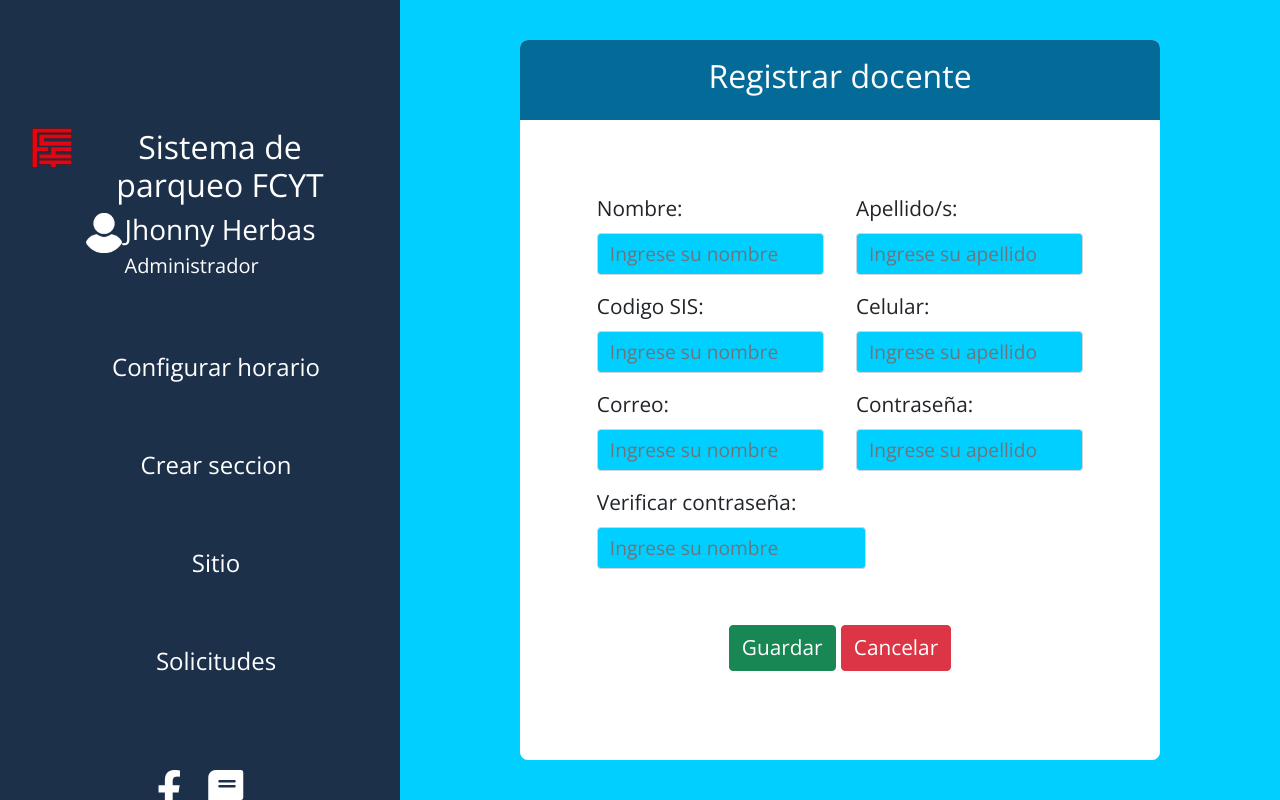
After one commit to JhonnyHerbas/SistemaParqueo, a PHP site: page /App/views/registrarCliente.php in a window 1280 px wide. The commit adds this page. Run offline with PHP 8.4, Linux system fonts and the light colour scheme.

Commit message:
Registrar cliente

```diff
--- /dev/null
+++ b/App/views/registrarCliente.php
@@ -0,0 +1,139 @@
+<!DOCTYPE html>
+<html lang="en">
+
+<?php
+
+$title = "Realizar solicitud";
+include('templates/head.php');
+include('../models/funcionSolicitud.php');
+?>
+
+<body>
+    <?php
+
+    $user = "Jhonny Herbas";
+    $role = "Administrador";
+
+    include('templates/header.php');
+    ?>
+
+    <!-- Aqui vendra toda la interfaz que se necesita para la visualizacion -->
+    <main>
+        <?php
+
+        $title = "Registrar docente";
+        $action = "";
+        $metodo = "POST";
+        include('templates/iniForm.php');
+        ?>
+
+        <div class="overflow-registro">
+            <div class="columnas">
+                <div class="izquierda">
+                    <!-- Input del nombre -->
+                    <div class="mb-3">
+                        <label for="validationCustom01" class="form-label">Nombre:</label>
+                        <input type="text" name="titulo-solicitud" class="form-control" id="validationCustom01"
+                            pattern="^[a-zA-Z0-9\s]*$" autocomplete="off" spellcheck="false" minlength="5"
+                            maxlength="30" placeholder="Ingrese su nombre" required>
+                        <div class="invalid-feedback">
+                            Por favor, ingrese un nombre válido.
+                        </div>
+                    </div>
+                </div>
+                <div class="derecha">
+                    <div class="mb-3">
+                        <label for="validationCustom02" class="form-label">Apellido/s:</label>
+                        <input type="text" name="titulo-solicitud" class="form-control" id="validationCustom02"
+                            pattern="^[a-zA-Z0-9\s]*$" autocomplete="off" spellcheck="false" minlength="5"
+                            maxlength="30" placeholder="Ingrese su apellido" required>
+                        <div class="invalid-feedback">
+                            Por favor, ingrese un apellido válido.
+                        </div>
+                    </div>
+                </div>
+            </div>
+            <div class="columnas">
+                <div class="izquierda">
+                    <!-- Input del nombre -->
+                    <div class="mb-3">
+                        <label for="validationCustom03" class="form-label">Codigo SIS:</label>
+                        <input type="text" name="titulo-solicitud" class="form-control" id="validationCustom03"
+                            pattern="^[a-zA-Z0-9\s]*$" autocomplete="off" spellcheck="false" minlength="5"
+                            maxlength="30" placeholder="Ingrese su nombre" required>
+                        <div class="invalid-feedback">
+                            Por favor, ingrese un codigo válido.
+                        </div>
+                    </div>
+                </div>
+                <div class="derecha">
+                    <div class="mb-3">
+                        <label for="validationCustom04" class="form-label">Celular:</label>
+                        <input type="text" name="titulo-solicitud" class="form-control" id="validationCustom04"
+                            pattern="^[a-zA-Z0-9\s]*$" autocomplete="off" spellcheck="false" minlength="5"
+                            maxlength="30" placeholder="Ingrese su apellido" required>
+                        <div class="invalid-feedback">
+                            Por favor, ingrese un numero válido.
+                        </div>
+                    </div>
+                </div>
+            </div>
+            <div class="columnas">
+                <div class="izquierda">
+                    <!-- Input del nombre -->
+                    <div class="mb-3">
+                        <label for="validationCustom05" class="form-label">Correo:</label>
+                        <input type="text" name="titulo-solicitud" class="form-control" id="validationCustom05"
+                            pattern="^[a-zA-Z0-9\s]*$" autocomplete="off" spellcheck="false" minlength="5"
+                            maxlength="30" placeholder="Ingrese su nombre" required>
+                        <div class="invalid-feedback">
+                            Por favor, ingrese un correo válido.
+                        </div>
+                    </div>
+                </div>
+                <div class="derecha">
+                    <div class="mb-3">
+                        <label for="validationCustom06" class="form-label">Contraseña:</label>
+                        <input type="password" name="titulo-solicitud" class="form-control" id="validationCustom06"
+                            pattern="^[a-zA-Z0-9\s]*$" autocomplete="off" spellcheck="false" minlength="5"
+                            maxlength="30" placeholder="Ingrese su apellido" required>
+                        <div class="invalid-feedback">
+                            Por favor, ingrese una contraseña válida.
+                        </div>
+                    </div>
+                </div>
+            </div>
+            <div class="columnas">
+                <div class="izquierda">
+                    <!-- Input de verificar contraseña -->
+                    <div class="mb-3">
+                        <label for="validationCustom07" class="form-label">Verificar contraseña:</label>
+                        <input type="password" name="titulo-solicitud" class="form-control" id="validationCustom07"
+                            pattern="^[a-zA-Z0-9\s]*$" autocomplete="off" spellcheck="false" minlength="5"
+                            maxlength="30" placeholder="Ingrese su nombre" required>
+                        <div class="invalid-feedback">
+                            Por favor, ingrese una contraseña válida.
+                        </div>
+                    </div>
+                </div>
+            </div>
+        </div>
+        <?php
+        $success = "Guardar";
+        $danger = "Cancelar";
+        include('templates/buttonsForms.php');
+
+        include('templates/finForm.php');
+        ?>
+    </main>
+
+
+    <?php
+
+    include('templates/scripts.php');
+
+    ?>
+    <script src="/SistemaParqueo/public/js/validacion.js"></script>
+</body>
+
+</html>
--- /dev/null
+++ b/App/views/templates/buttonsForms.php
@@ -0,0 +1,4 @@
+<div class="button-container">
+    <button class="btn btn-success" id="submitButton" data-toggle="modal" data-target="#exampleModal"><?php echo $success; ?></button>
+    <button class="btn btn-danger" type="reset"><?php echo $danger; ?></button>
+</div>
--- /dev/null
+++ b/App/views/templates/finForm.php
@@ -0,0 +1,3 @@
+</form>
+</div>
+</div>
--- /dev/null
+++ b/App/views/templates/iniForm.php
@@ -0,0 +1,8 @@
+<div class="form-container">
+    <div class="header-container">
+        <h2 class="title-form">
+            <?php echo $title; ?>
+        </h2>
+    </div>
+    <div class="card-body">
+        <form id="myForm" class="row g-3 needs-validation" novalidate action="<?php echo $action; ?>" method="post">
--- a/public/css/style.css
+++ b/public/css/style.css
@@ -9,12 +9,15 @@ html {
     scroll-behavior: smooth;
 }
 
-body{
+body {
     background: #00cfff;
     padding-left: 25rem;
 }
 
 main {
+    display: flex;
+    justify-content: center;
+    align-items: center;
     background-color: #00cfff;
     min-height: 100vh;
 }
@@ -29,9 +32,11 @@ main {
     height: 5vh;
 }
 
-header{
+header {
     position: fixed;
-    top: 0; left: 0; bottom: 0;
+    top: 0;
+    left: 0;
+    bottom: 0;
     background: #1C304A;
     display: flex;
     align-items: center;
@@ -57,7 +62,7 @@ ul {
     list-style: none;
 }
 
-header .navbar a{
+header .navbar a {
     display: block;
     color: #ffffff;
     margin: 3rem 0;
@@ -65,25 +70,26 @@ header .navbar a{
     font-size: 1.5rem;
 }
 
-header .navbar a:hover{
+header .navbar a:hover {
     letter-spacing: .2rem;
     color: #00cfff;
 }
 
-header .redes_sociales a:hover{
+header .redes_sociales a:hover {
     color: #00cfff;
 }
 
-header .redes_sociales a{
+header .redes_sociales a {
     font-size: 2.5rem;
     color: #ffffff;
     margin: 0.7rem;
     text-decoration: none;
 }
 
-#menu-bars{
+#menu-bars {
     position: fixed;
-    top: 1rem;right: 1rem;
+    top: 1rem;
+    right: 1rem;
     z-index: 10000;
     background: #1C304A;
     color: #ffffff;
@@ -155,7 +161,7 @@ header .redes_sociales a{
     min-height: 100vh;
 }
 
-.visual{
+.visual {
     margin-top: 3%;
     margin-left: 5%;
     height: 85vh;
@@ -205,12 +211,13 @@ header .redes_sociales a{
     display: flex;
     justify-content: right;
 }
+
 /*Visualizar solicitudes*/
-.container-solicitud{
+.container-solicitud {
     margin-top: 5%;
 }
 
-.titulo-acordion{
+.titulo-acordion {
     background-color: #046b99;
     color: #ffffff;
 }
@@ -219,47 +226,55 @@ header .redes_sociales a{
     background-color: #046b99;
     color: #ffffff;
 }
+
 /*realizar solicitud*/
-.container-form{
-    margin:10% 25%;
+.container-form {
+    margin: 10% 25%;
     border: none;
 }
-.modal-content{
-    margin:50% 50%;
+
+.modal-content {
+    margin: 50% 50%;
     display: flex;
     justify-content: center;
 }
 
-.card-header{
+.card-header {
     text-align: center;
     background-color: #046b99;
     color: #ffffff;
 }
 
-.card-header .h2{
+.card-header .h2 {
     font-weight: bold;
     font-size: 4vh;
 }
-.btn{
+
+.btn {
     font-size: 1.3rem;
 }
-.button{
+
+.button {
     text-align: center;
 }
-.area{
+
+.area {
     height: 15vh;
     resize: none;
     overflow: hidden;
 }
-.form-control{
+
+.form-control {
     background: #00cfff;
     color: #000000;
     font-size: 1.2rem;
 }
-.form-label{
+
+.form-label {
     font-size: 1.3rem;
 }
-.modal-body{
+
+.modal-body {
     background: #1C304A;
     color: white;
     font-size: 1.3rem;
@@ -268,19 +283,22 @@ header .redes_sociales a{
     justify-content: center;
 }
 
-.container-modal-error{
+.container-modal-error {
     background-color: red;
     width: 30vw;
     height: 30vh;
     display: flex;
     justify-content: center;
 }
+
 .error {
     display: block;
 }
-form{
+
+form {
     padding: 0% 10%;
 }
+
 input[type="number"]::-webkit-outer-spin-button,
 input[type="number"]::-webkit-inner-spin-button {
     -webkit-appearance: none;
@@ -355,12 +373,13 @@ input[type="number"]::-webkit-inner-spin-button {
     background-color: #046b99;
     color: white;
 }
+
 /*Visualizar solicitudes*/
-.container-solicitud{
+.container-solicitud {
     margin-top: 5%;
 }
 
-.titulo-acordion{
+.titulo-acordion {
     background-color: #046b99;
     color: #ffffff;
 }
@@ -369,43 +388,51 @@ input[type="number"]::-webkit-inner-spin-button {
     background-color: #046b99;
     color: #ffffff;
 }
+
 /*realizar solicitud*/
-.container-form{
-    margin:10% 25%;
+.container-form {
+    margin: 10% 25%;
     border: none;
 }
-.modal-content{
-    margin:50% 50%;
+
+.modal-content {
+    margin: 50% 50%;
 }
-.card-header{
+
+.card-header {
     text-align: center;
     background-color: #046b99;
     color: #ffffff;
 }
 
-.card-header .h2{
+.card-header .h2 {
     font-weight: bold;
     font-size: 4vh;
 }
-.btn{
+
+.btn {
     font-size: 1.3rem;
 }
-.button{
+
+.button {
     text-align: center;
     display: flex;
-    justify-content: space-evenly ;
+    justify-content: space-evenly;
 }
- .area{
+
+.area {
     height: 15vh;
     resize: none;
     overflow: hidden;
 }
-.form-control{
+
+.form-control {
     background: #00cfff;
     color: #000000;
     font-size: 1.2rem;
 }
-.form-select{
+
+.form-select {
     background: #00cfff;
     color: #000000;
 
@@ -414,26 +441,32 @@ input[type="number"]::-webkit-inner-spin-button {
     background-position: right 0.75rem center;
     background-size: 16px 12px;
 }
-.form-label{
+
+.form-label {
     font-size: 1.3rem;
 }
-.modal-body{
+
+.modal-body {
     background: #1C304A;
     color: white;
     font-size: 1.3rem;
     text-align: center;
 }
-.container-modal-error{
+
+.container-modal-error {
     background-color: red;
     width: 30vw;
     height: 30vh;
 }
+
 .error {
     display: block;
 }
-form{
+
+form {
     padding: 0% 10%;
 }
+
 input[type="number"]::-webkit-outer-spin-button,
 input[type="number"]::-webkit-inner-spin-button {
     -webkit-appearance: none;
@@ -444,14 +477,109 @@ input[type="number"] {
     -moz-appearance: textfield;
 }
 
-@media (max-width:991px){
-    html{
+
+
+
+
+
+
+
+
+
+
+
+
+
+
+
+
+
+/* NUEVAS FORM */
+.form-container {
+    background-color: white;
+    height: 90vh;
+    width: 50vw;
+    border-radius: 1vh;
+}
+
+.header-container {
+    height: 10vh;
+    width: 50vw;
+    background-color: #046b99;
+    border-radius: 1vh 1vh 0 0;
+    display: flex;
+    justify-content: center;
+    align-items: center;
+}
+
+.header-container h2 {
+    color: white;
+    text-align: center;
+}
+
+.card-body {
+    height: 70vh;
+    border-radius: 0 0 1vh 1vh;
+    margin-top: 5%;
+    align-items: center;
+    justify-content: center;
+    display: flex;
+}
+
+.card-body form {
+    width: 80vh;
+    display: block;
+    flex-direction: column;
+    font-size: 2.5vh;
+    overflow: auto;
+}
+
+form label:not(:first-child) {
+    margin-top: 5vh;
+}
+
+.button-container {
+    margin-top: 5vh;
+    text-align: center;
+}
+.columnas {
+    width: 100%;
+    display: flex;
+    gap: 2.5vw;
+}
+.invalid-feedback {
+    font-size: small;
+}
+.overflow-registro {
+    overflow: auto;
+}
+
+
+
+
+
+
+
+
+
+
+
+
+
+
+
+
+
+
+
+@media (max-width:991px) {
+    html {
         font-size: 55%;
         overflow-x: hidden;
         scroll-behavior: smooth;
     }
 
-    body{
+    body {
         padding: 0;
     }
 
@@ -459,37 +587,54 @@ input[type="number"] {
         height: 100vh;
     }
 
-    #menu-bars{
+    #menu-bars {
         display: initial;
     }
 
-    header{
+    header {
         left: -120%;
     }
 
-    header.active{
-        left:0%;
+    header.active {
+        left: 0%;
     }
-    .container-form{
+
+    .container-form {
         margin: 20% 2%;
         border: none;
     }
-    .card-header .h2{
+
+    .card-header .h2 {
         font-weight: bold;
         font-size: 3vh;
     }
-    .modal-content{
-        margin:50% 0%;
+
+    .modal-content {
+        margin: 50% 0%;
+    }
+    .form-container {
+        width: 80vw;
     }
 
+    .header-container {
+        width: 80vw;
     }
 
-@media (max-width:450px){
-    html{
+    .columnas{
+        display: block;
+    }
+
+    .card-body {
+        overflow: auto;
+    }
+}
+
+@media (max-width:450px) {
+    html {
         font-size: 70%;
     }
 
-    header{
+    header {
         width: 100%;
     }
 
@@ -516,4 +661,15 @@ input[type="number"] {
     .visual {
         height: 90vh;
     }
+    .form-container {
+        width: 80vw;
     }
+
+    .header-container {
+        width: 80vw;
+    }
+
+    .card-body {
+        overflow: auto;
+    }
+}
```
Lines whose indentation alone changed are shown as unchanged.
